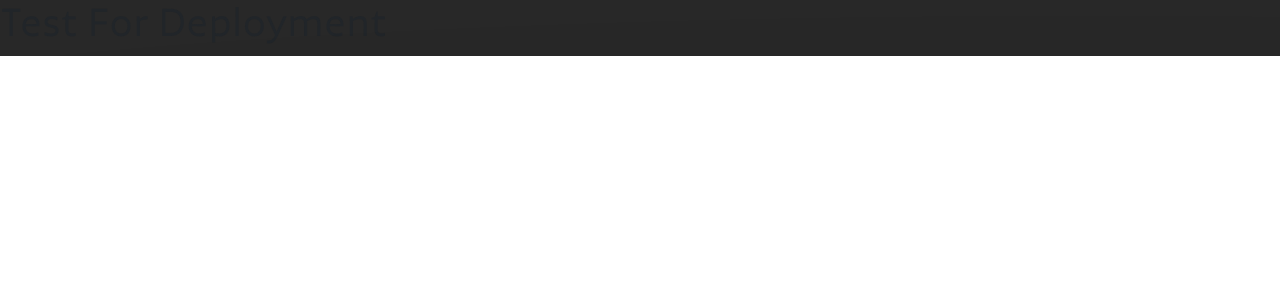
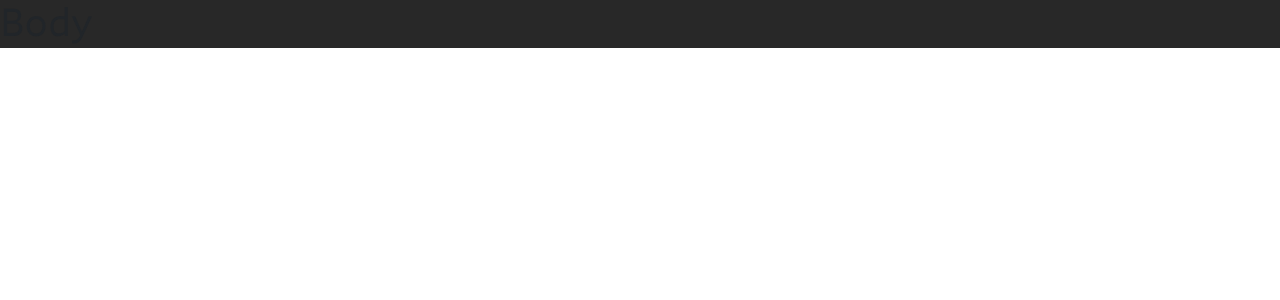
Before and after one commit to AliSadeghi-dev/ranking-test, a Next.js app: page / in a window 1280 px wide. Shown: the top 300 px of the page. Built offline with nearby package versions, Linux system fonts and the light colour scheme.

Commit message:
fix : remove some staff

```diff
--- a/src/app/page.tsx
+++ b/src/app/page.tsx
@@ -12,7 +12,8 @@ export default function Home() {
   return (
     <div className="home-layout">
       <div className="home-response">
-        <Body />
+        {/* <Body /> */}
+        <h1>Body</h1>
       </div>
     </div>
   );
--- a/video.d.ts
+++ /dev/null
@@ -1 +0,0 @@
-/// <reference types="next-video/video-types/global" />
```
